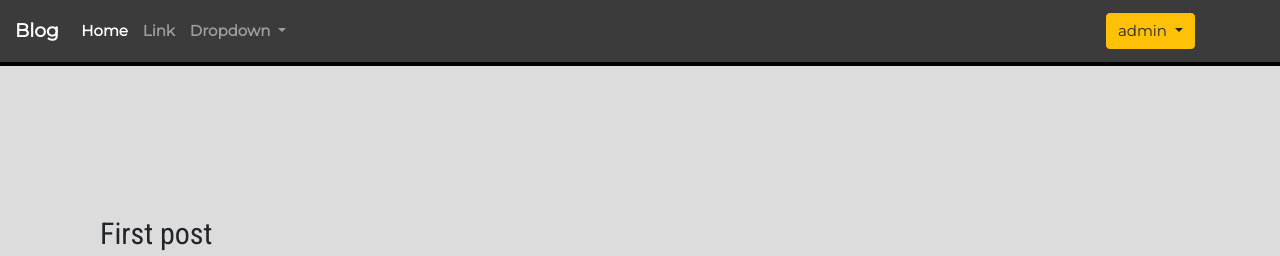
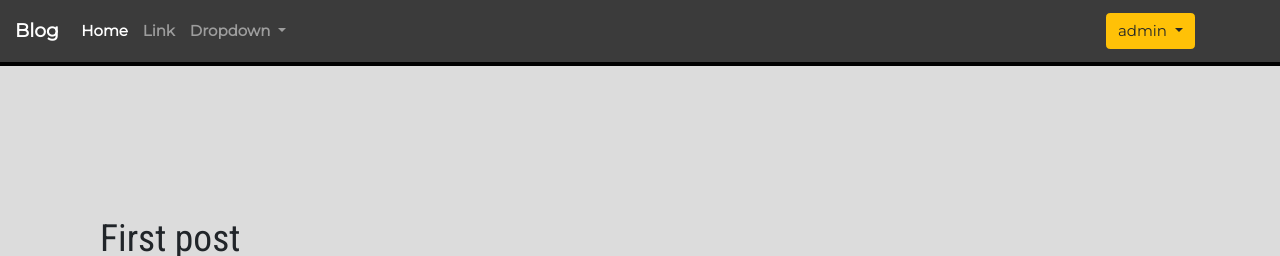
Before and after one commit to GoodGuyVictor/Blog, a PHP site: page /review.php?post=17 in a window 1280 px wide. Shown: the top 256 px of the page. Run offline with PHP 8.4, Linux system fonts and the light colour scheme; a user stored in the database is signed in; data comes from the database, SQL or seed files in the repository; some web fonts are replaced.

Commit message:
Added post wrapper

```diff
--- a/review.php
+++ b/review.php
@@ -30,8 +30,9 @@ if ($_GET['post']) {
 <?php require 'header.php'; ?>
 
 <div class="container">
+    <div class="post-wrapper">
         <div class="post-section">
-        <h2><?php echo $postTitle; ?></h2>
+            <h1 class="title"><?php echo $postTitle; ?></h1>
             <?php if ($postImage): ?>
                 <img src="<?php echo $postImage; ?>" alt="image">
             <?php endif; ?>
@@ -43,5 +44,6 @@ if ($_GET['post']) {
             <?php require 'comments.php'; ?>
         </div>
     </div>
+</div>
 
 <?php require 'footer.php'; ?>
```
Lines whose indentation alone changed are shown as unchanged.
